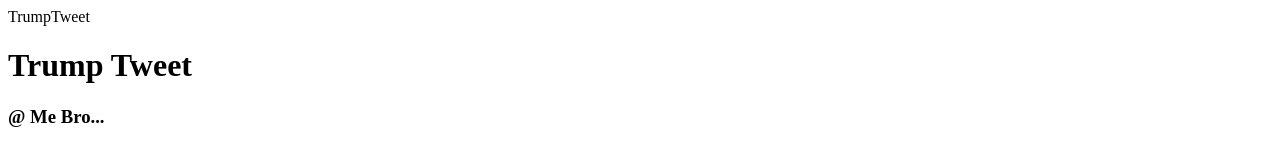
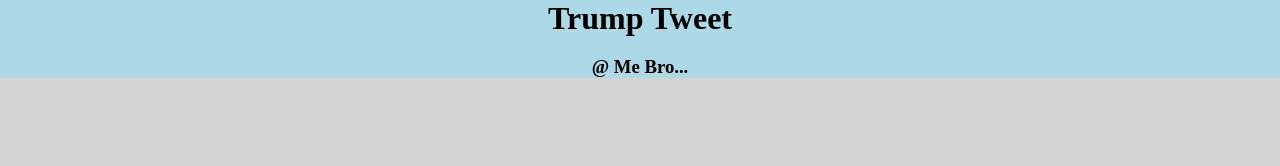
Before and after one commit to lawrencechen98/hackonthehill, a plain HTML site: page index.html in a window 1280 px wide. Drawn offline with Linux system fonts and the light colour scheme.

Commit message:
started styling

```diff
--- a/index.html
+++ b/index.html
@@ -1,11 +1,13 @@
-<!doctype>
+<!DOCTYPE html>
 <html>
 <head>
-TrumpTweet
+	<title>TrumpTweet</title>
+	<link rel="stylesheet" type="text/css" href="style.css">
 </head>
 <body>
+	<div class="header">
 	<h1>Trump Tweet</h1>
 	<h3>@ Me Bro...</h3>
-
+	</div>
 </body>
 </html>
--- /dev/null
+++ b/style.css
@@ -0,0 +1,13 @@
+.header{
+	background-color: lightblue;
+	text-align: center;
+}
+
+.header h1{
+	margin: 0;
+}
+
+body{
+	margin:0;
+	background-color: lightgray;
+}
```
